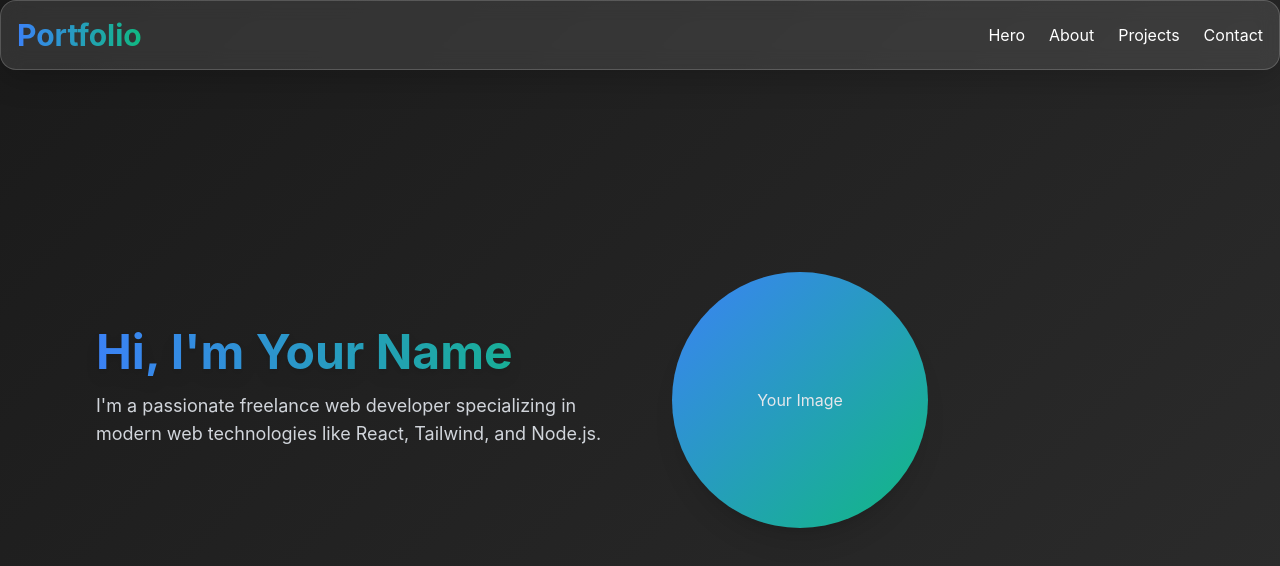
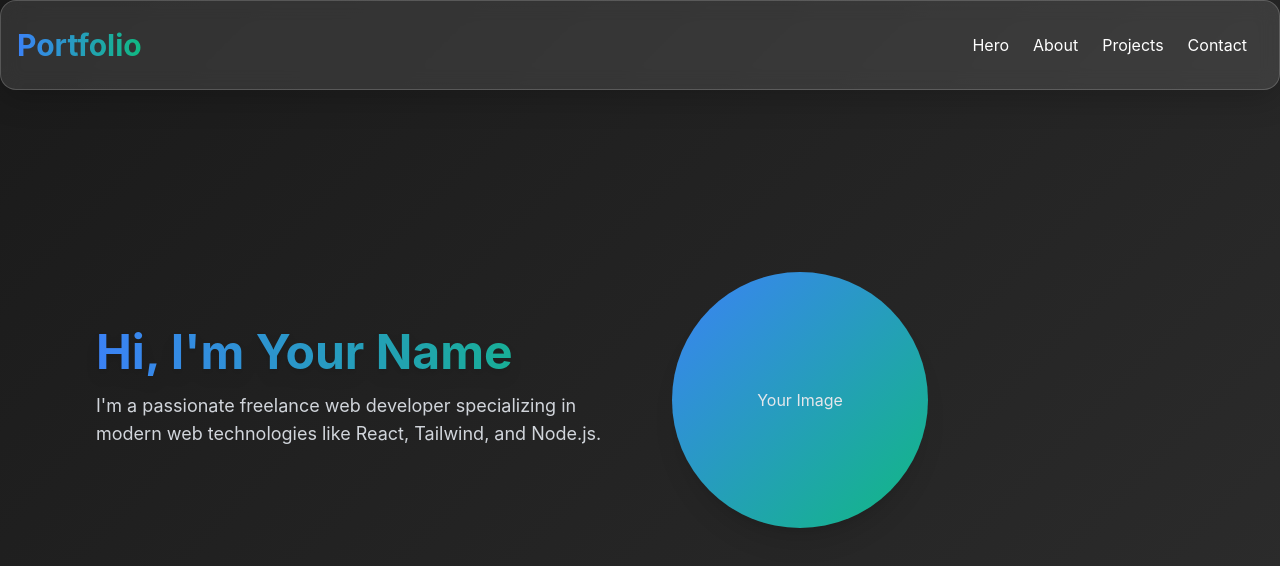
Before and after one commit to Darshan-Paliwal/3D_Portfolio, a React (Vite) app: page / in a window 1280 px wide. Shown: the top 566 px of the page. Built offline with nearby package versions, Linux system fonts and the light colour scheme.

Commit message:
Update Header.jsx

```diff
--- a/src/components/Header.jsx
+++ b/src/components/Header.jsx
@@ -1,8 +1,11 @@
 import { motion } from 'framer-motion';
+import { useState } from 'react';
 
 function Header() {
+  const [isMenuOpen, setIsMenuOpen] = useState(false);
   const scrollToSection = (id) => {
     document.getElementById(id).scrollIntoView({ behavior: 'smooth' });
+    setIsMenuOpen(false);
   };
 
   return (
@@ -12,16 +15,28 @@ function Header() {
       transition={{ duration: 0.5 }}
       className="fixed top-0 w-full glass z-50 p-4"
     >
-      <div className="max-w-7xl mx-auto flex justify-between items-center flex-wrap">
-        <h1 className="text-2xl md:text-3xl font-bold bg-clip-text text-transparent bg-gradient-to-r from-primary to-secondary">
+      <div className="max-w-7xl mx-auto flex justify-between items-center">
+        <h1
+          onClick={() => scrollToSection('hero')}
+          className="text-2xl md:text-3xl font-bold bg-clip-text text-transparent bg-gradient-to-r from-primary to-secondary cursor-pointer"
+        >
           Portfolio
         </h1>
-        <ul className="flex space-x-4 md:space-x-6 mt-2 md:mt-0">
+        <div className="md:hidden">
+          <button onClick={() => setIsMenuOpen(!isMenuOpen)} className="text-2xl focus:outline-none">
+            ☰
+          </button>
+        </div>
+        <ul
+          className={`${
+            isMenuOpen ? 'block' : 'hidden'
+          } md:flex space-x-4 md:space-x-6 mt-2 md:mt-0 md:space-y-0 space-y-2 absolute md:static top-12 right-4 bg-gray-800 p-4 rounded-md md:bg-transparent`}
+        >
           {['hero', 'about', 'projects', 'contact'].map((section) => (
             <li key={section}>
               <button
                 onClick={() => scrollToSection(section)}
-                className="text-sm md:text-base hover:bg-gradient-to-r hover:from-primary hover:to-secondary hover:bg-clip-text hover:text-transparent transition-all duration-300"
+                className="text-sm md:text-base hover:bg-gradient-to-r hover:from-primary hover:to-secondary hover:bg-clip-text hover:text-transparent transition-all duration-300 block"
               >
                 {section.charAt(0).toUpperCase() + section.slice(1)}
               </button>
```
